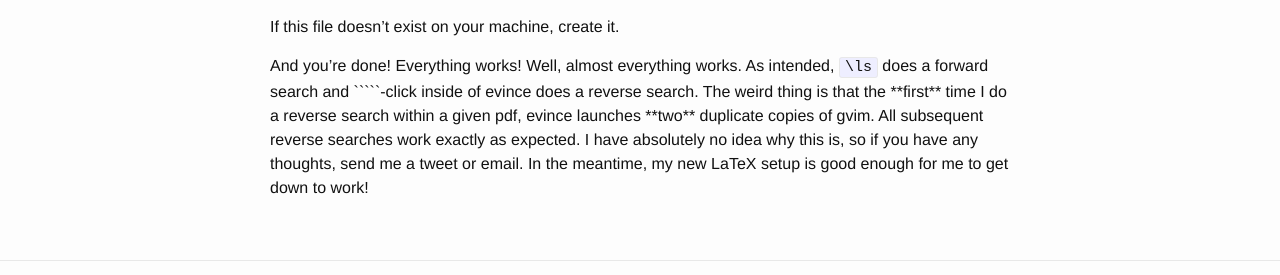
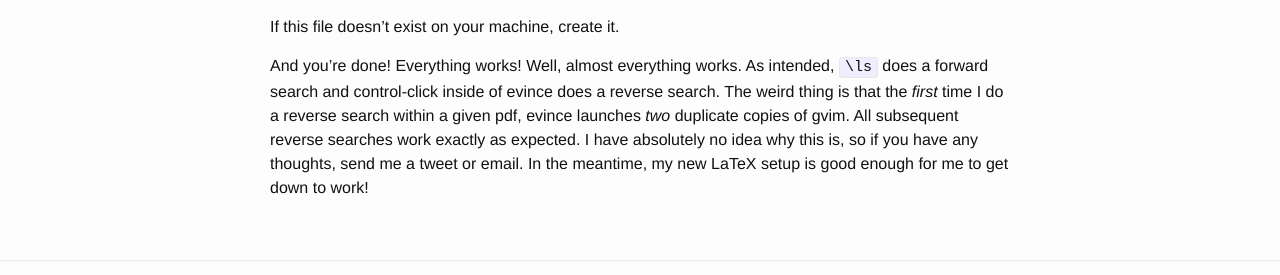
Before and after one commit to fditraglia/fditraglia.github.io, a Jekyll site: the page built from _posts/2015-01-02-synctex-latexmk-and-vim-latex.markdown, in a window 1280 px wide. Shown: the part 1889-2164 px from the top of the page. Built offline with Jekyll 4.4.1, drawn with Linux system fonts in a browser that asks for light colours.

Commit message:
correct typos

````diff
--- a/_posts/2015-01-02-synctex-latexmk-and-vim-latex.markdown
+++ b/_posts/2015-01-02-synctex-latexmk-and-vim-latex.markdown
@@ -76,8 +76,8 @@ If this file doesn't exist on your machine, create it.
 And you're done!
 Everything works!
 Well, almost everything works.
-As intended, ``\ls`` does a forward search and ```<control>``-click inside of evince does a reverse search.
-The weird thing is that the **first** time I do a reverse search within a given pdf, evince launches **two** duplicate copies of gvim.
+As intended, ``\ls`` does a forward search and control-click inside of evince does a reverse search.
+The weird thing is that the *first* time I do a reverse search within a given pdf, evince launches *two* duplicate copies of gvim.
 All subsequent reverse searches work exactly as expected.
 I have absolutely no idea why this is, so if you have any thoughts, send me a tweet or email.
 In the meantime, my new LaTeX setup is good enough for me to get down to work!
````
